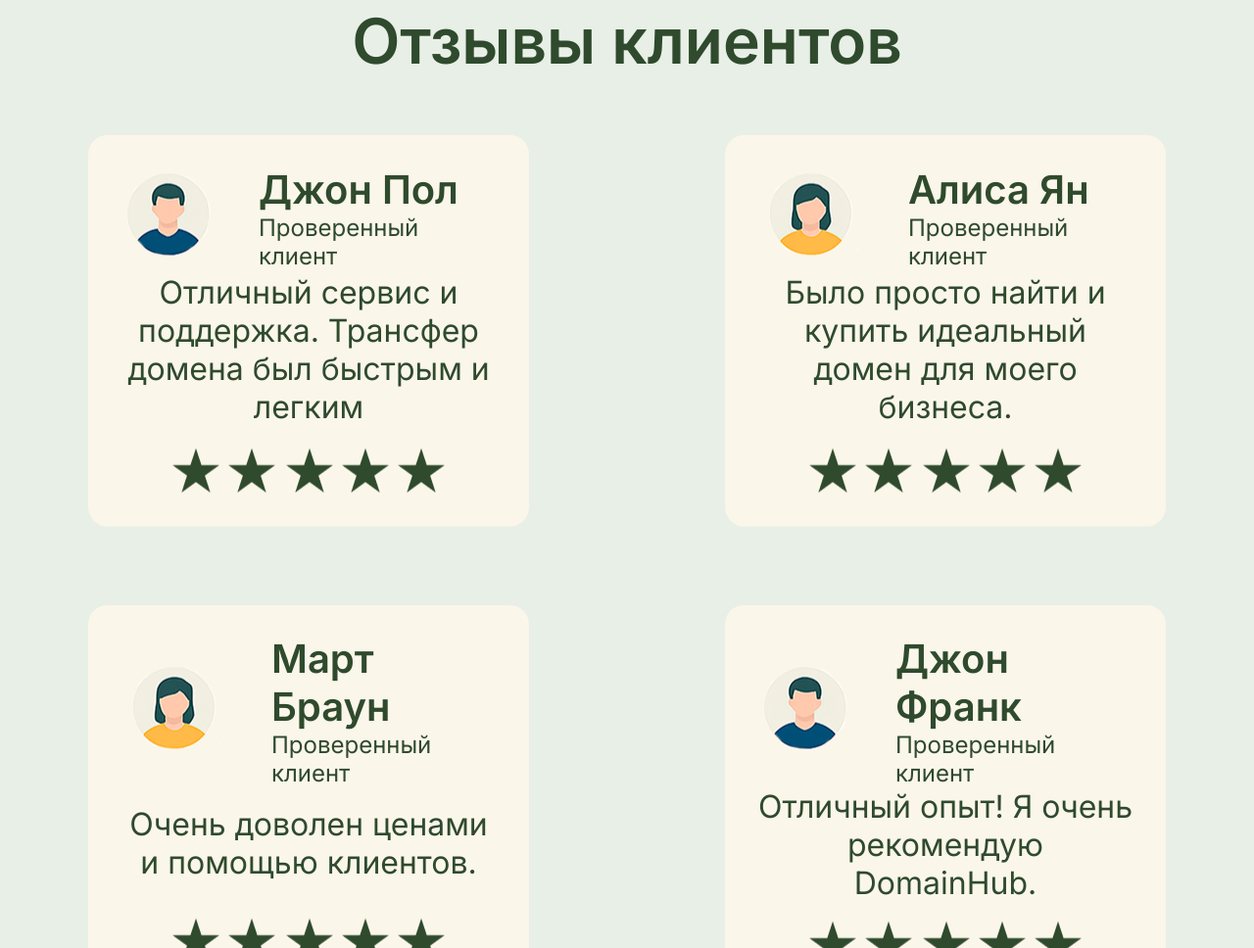
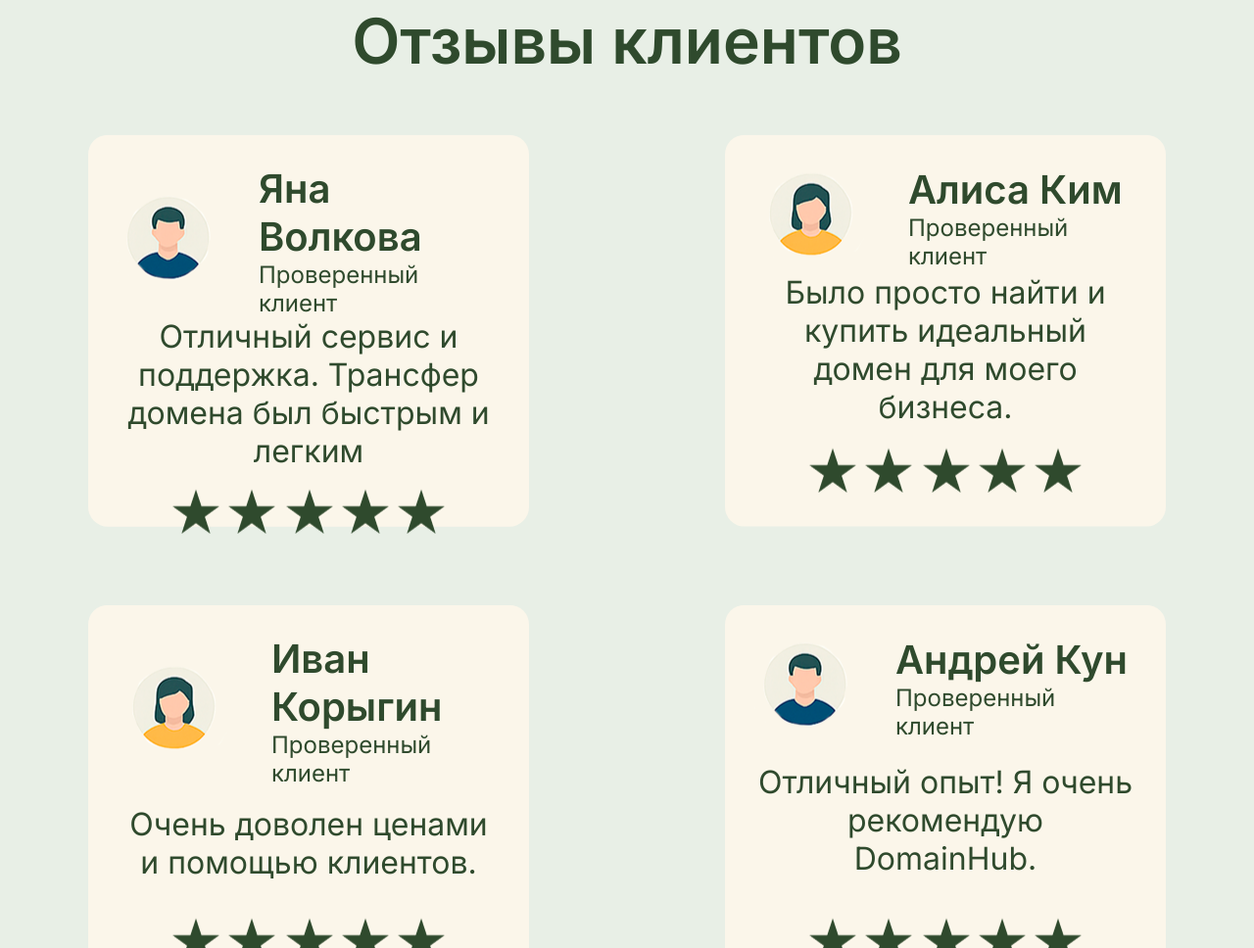
Before and after one commit to TurovArtem/Domainhub, a plain HTML site: page index.html in a window 1280 px wide. Shown: the part 3750-4718 px from the top of the page at 98% size. Drawn offline with Linux system fonts and the light colour scheme.

Commit message:
Update index.html

```diff
--- a/index.html
+++ b/index.html
@@ -228,7 +228,7 @@
 									<img src="assets/img/man.png" alt="" />
 								</div>
 								<div class="reviews__item__abt">
-									<h3>Джон Пол</h3>
+									<h3>Яна Волкова</h3>
 									<p>Проверенный клиент</p>
 								</div>
 							</div>
@@ -248,7 +248,7 @@
 									<img src="assets/img/wom.png" alt="" />
 								</div>
 								<div class="reviews__item__abt">
-									<h3>Алиса Ян</h3>
+									<h3>Алиса Ким</h3>
 									<p>Проверенный клиент</p>
 								</div>
 							</div>
@@ -267,7 +267,7 @@
 									<img src="assets/img/wom.png" alt="" />
 								</div>
 								<div class="reviews__item__abt">
-									<h3>Март Браун</h3>
+									<h3>Иван Корыгин</h3>
 									<p>Проверенный клиент</p>
 								</div>
 							</div>
@@ -284,7 +284,7 @@
 									<img src="assets/img/man.png" alt="" />
 								</div>
 								<div class="reviews__item__abt">
-									<h3>Джон Франк</h3>
+									<h3>Андрей Кун</h3>
 									<p>Проверенный клиент</p>
 								</div>
 							</div>
```
